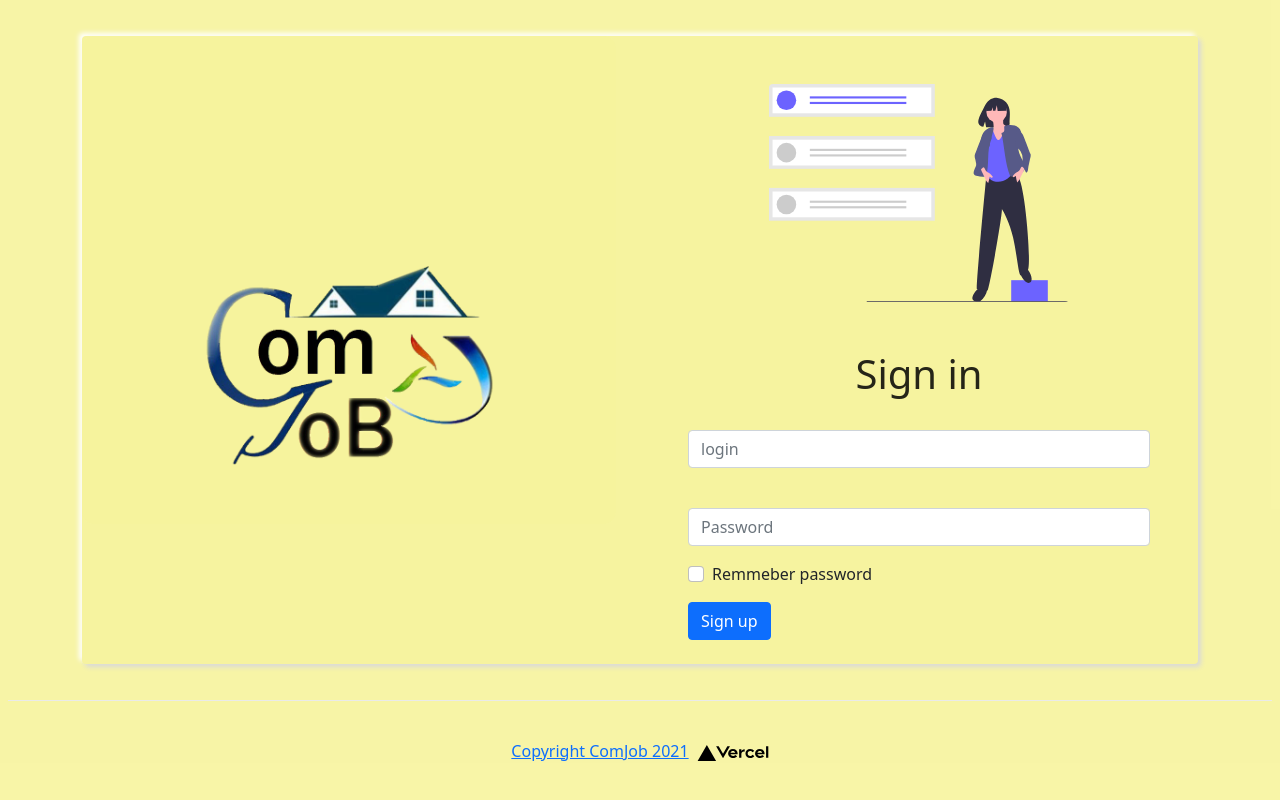
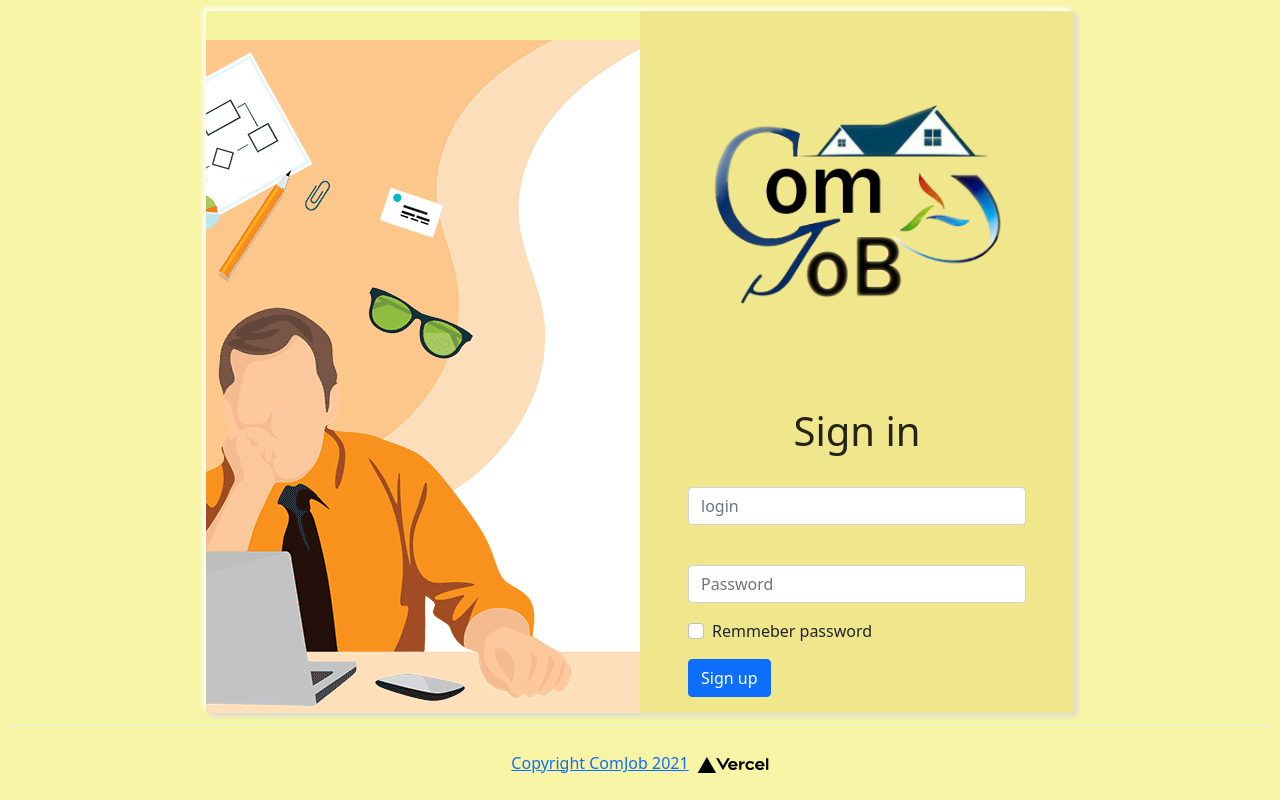
Before and after one commit to ArsenLup1/appcrm, a Next.js app: page / in a window 1280 px wide. Built offline with nearby package versions, Linux system fonts and the light colour scheme.

Commit message:
new-bglogin

```diff
--- a/components/Atomes/Logologin/index.js
+++ b/components/Atomes/Logologin/index.js
@@ -7,7 +7,7 @@ const LogoLogin = () => {
     return (
         <LogologinStc>
             <div className="col-lg-12 pt-5 mb-1 align-middle d-flex justify-content-center login">
-              <img src="/img/KomJ.png" className="rounded thumbnail pt-2 mt-5 imgLogoSignIn" alt="logo" width="300px"/>
+
             </div>
         </LogologinStc>
 
--- a/components/Atomes/Logologin/logologin.stc.js
+++ b/components/Atomes/Logologin/logologin.stc.js
@@ -2,9 +2,9 @@ import Styled from 'styled-components';
 import { Row } from 'reactstrap';
 
 const LogologinStc=Styled(Row)`
-    background: #f7f49dad;
+    //background: #f7f49dad;
     border-radius: .8rem;
-    width: 100%;
+    //width: 100%;
     overflow: hidden!important;
 
     .login{
--- a/components/Atomes/login/index.js
+++ b/components/Atomes/login/index.js
@@ -13,7 +13,7 @@ const LoginForm = () => {
         <LoginFormStc>
     <Row className="mx-auto h-100 rounded">
         <div className='col-lg-12 align-middle d-flex justify-content-center pt-5 loginn'>
-            <img src="./img/job_offer.svg" className="rounded thumbnail monlogo" alt="logo" width="300px" />
+            <img src="./img/KomJ.png" className="rounded thumbnail monlogo" alt="logo" width="300px" />
         </div>
         <div className="col-lg-12 align-middle d-flex justify-content-center sign-in">
             <h1 className='mt-5'>Sign in</h1>
--- a/components/Molecules/SectionLogin/SectionLogin.stc.js
+++ b/components/Molecules/SectionLogin/SectionLogin.stc.js
@@ -11,6 +11,19 @@ const SectionLoginStc =Styled(Container)`
                 -3px -3px 5px #ffffff!important;
     }
 
+    .coline{
+        background-attachment: fixed;
+        background-repeat: no-repeat;
+        background-position: center;
+        background-image: url("/img/bg-login.png")!important;
+        background-size: contain;
+        }
+
+    .login-in{
+        background: khaki;
+        height: 100%;
+    }
+
 
 
 `;
--- a/components/Molecules/SectionLogin/index.js
+++ b/components/Molecules/SectionLogin/index.js
@@ -12,11 +12,11 @@ const SectionLogin = () => {
         <div className="container m-2">
         <SectionLoginStc>
         <div className="row rounded ranger">
-            <div className="col-lg mb-2">
+            <div className="coline col-lg">
                 <LogoLogin />
             </div>
 
-            <div className="col-lg mb-2">
+            <div className="col-lg login-in">
                 <LoginForm />
             </div>
         </div>
```
Also changed, not shown: components/Molecules/SectionDash/index.js (+8 -10 lines), public/img/bg-login.png (added).
